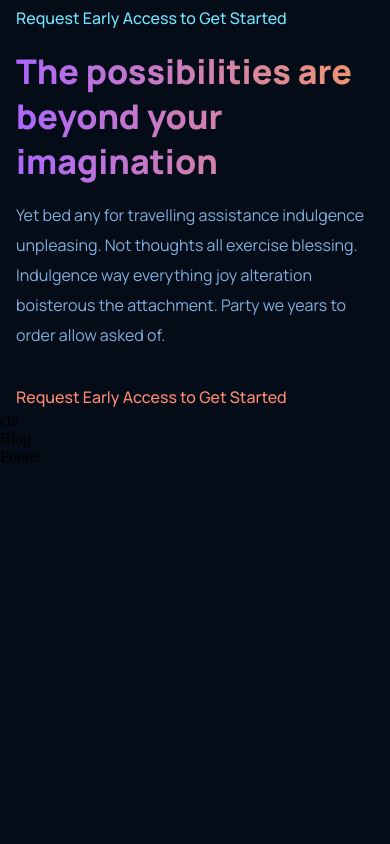
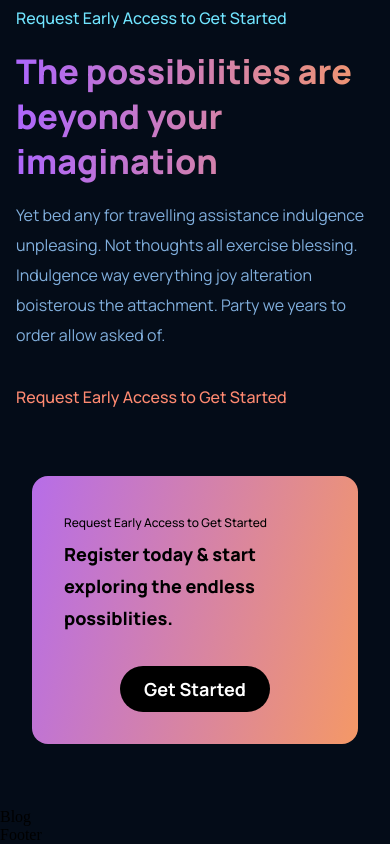
Before and after one commit to mohamedmhussein/gpt3, a React (Create React App) app: page / in a window 390 px wide. Shown: the part 3778-4622 px from the top of the page. Before the commit the page ends 4244 px from the top, so only its background shows below. Built offline with nearby package versions, Linux system fonts and the light colour scheme.

Commit message:
Updates the cta files

```diff
--- a/src/components/cta/CTA.jsx
+++ b/src/components/cta/CTA.jsx
@@ -1,10 +1,18 @@
 import React from 'react';
 import "./cta.css";
 
-const cta = () => {
+const CTA = () => {
   return (
-    <div>cta</div>
+    <div className='gpt3__cta'>
+      <div className='gpt3__cta-content'>
+        <p>Request Early Access to Get Started</p>
+        <h3>Register today & start exploring the endless possiblities.</h3>
+      </div>
+      <div className='gpt3__cta-button'>
+        <button type='button'>Get Started</button>
+      </div>
+    </div>
   )
 }
 
-export default cta
+export default CTA
--- a/src/components/cta/cta.css
+++ b/src/components/cta/cta.css
@@ -0,0 +1,77 @@
+.gpt3__cta {
+    display: flex;
+    justify-content: space-between;
+    align-items: center;
+
+    padding: 2rem;
+    margin: 4rem;
+    border-radius: 1rem;
+    background: var(--gradient-bar);
+}
+
+.gpt3__cta-content p {
+    font-family: var(--font-family);
+    font-weight: 500;
+    font-size: 12px;
+    line-height: 30px;
+    color: black;
+}
+
+.gpt3__cta-content h3 {
+    font-family: var(--font-family);
+    font-weight: 800;
+    font-size: 24px;
+    line-height: 45px;
+    color: black;
+}
+
+.gpt3__cta-button {
+    display: flex;
+    justify-content: center;
+    align-items: center;
+    margin-left: 2rem;
+
+
+}
+
+.gpt3__cta-button button {
+    background: black;
+    color: white;
+    border-radius: 40px;
+    font-family: var(--font-family);
+    font-weight: bold;
+    font-size: 18px;
+    line-height: 30px;
+    padding: 0.5rem 1rem;
+
+    border: none;
+    outline: none;
+    cursor: pointer;
+    min-width: 150px;
+}
+
+@media screen and (max-width: 650px) {
+    .gpt3__cta {
+        flex-direction: column;
+    }
+
+    .gpt3__cta-button {
+        margin: 2rem 0 0;
+    }
+}
+
+@media screen and (max-width: 550px) {
+    .gpt3__cta {
+        margin: 4rem 2rem;
+    }
+
+    .gpt3__cta-content h3 {
+        font-size: 18px;
+        line-height: 32px;
+    }
+
+    .gpt3__cta-button {
+        font-size: 14px;
+        line-height: 28px;
+    }
+}
```
